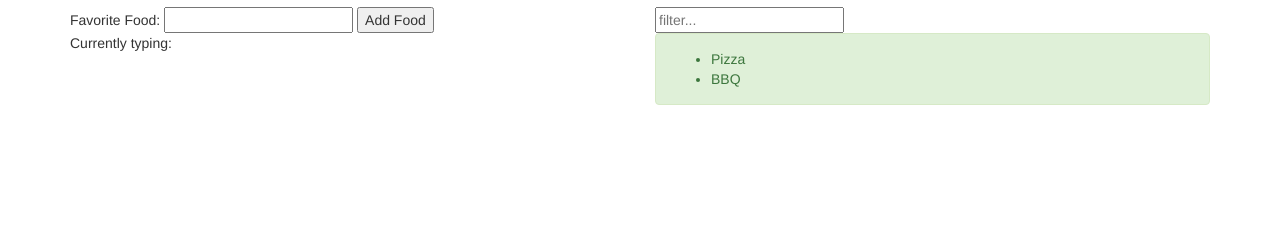
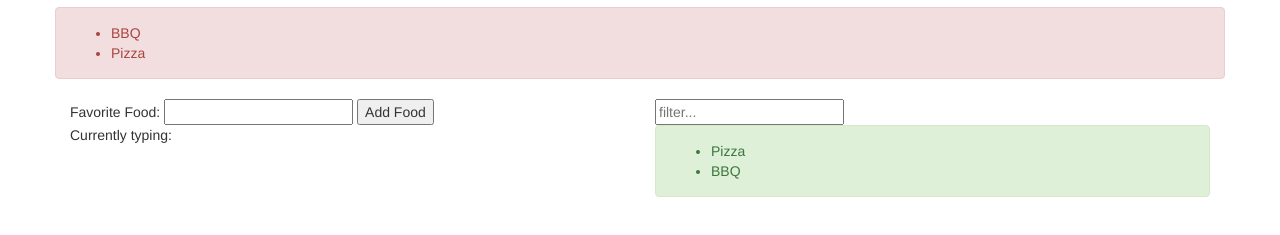
Before and after one commit to shtakai/cd_mean_angular_buildcontroller, a website: page index.html in a window 1280 px wide. Shown: the part 63-298 px from the top of the page. Drawn offline with nearby package versions, Linux system fonts and the light colour scheme.

Commit message:
add filter

```diff
--- a/index.html
+++ b/index.html
@@ -9,6 +9,15 @@
 <body ng-app='myApp'>
   <div class="container" ng-controller="foodsController as c">
     <h1>Controller and Directions</h1>
+    <div class="row">
+      <div class="alert alert-danger">
+        <ul>
+          <li ng-repeat="f in c.favoriteFoods | orderBy">
+            {{ f }}
+          </li>
+        </ul>
+      </div>
+    </div>
     <div class="row">
       <div class="col-md-6">
         <div>
```
